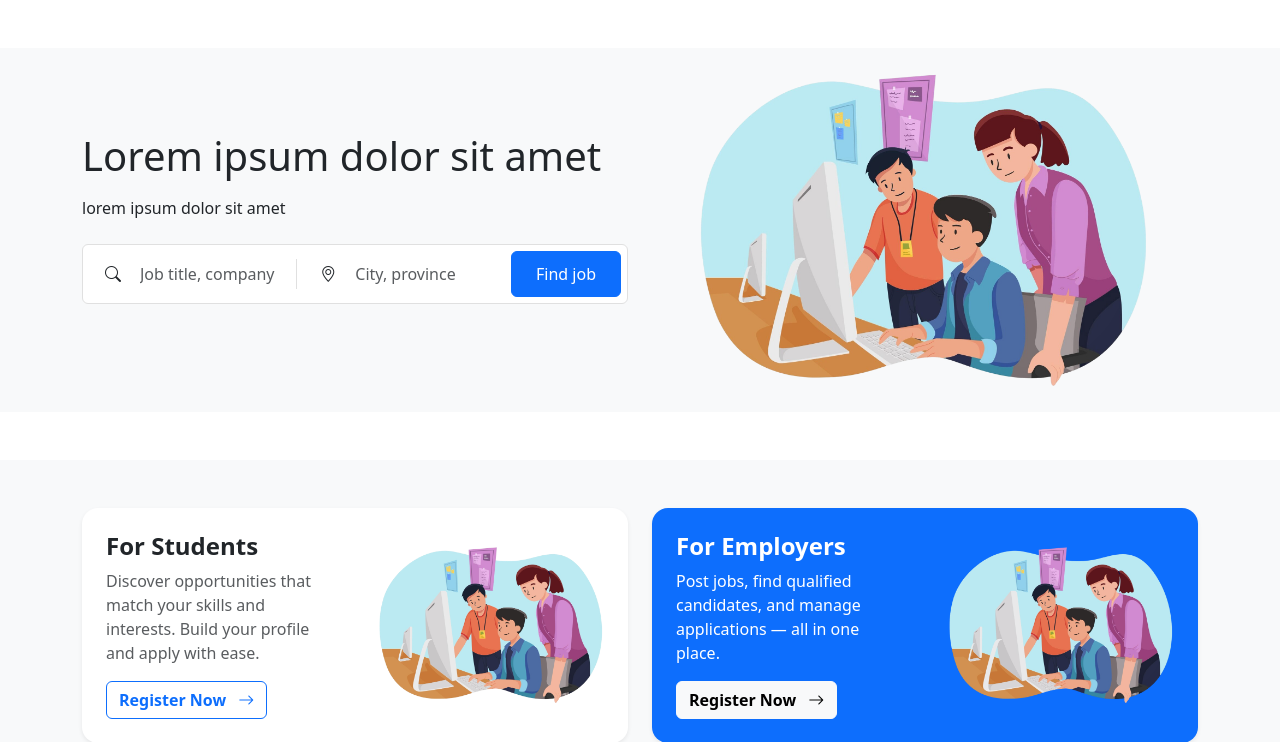
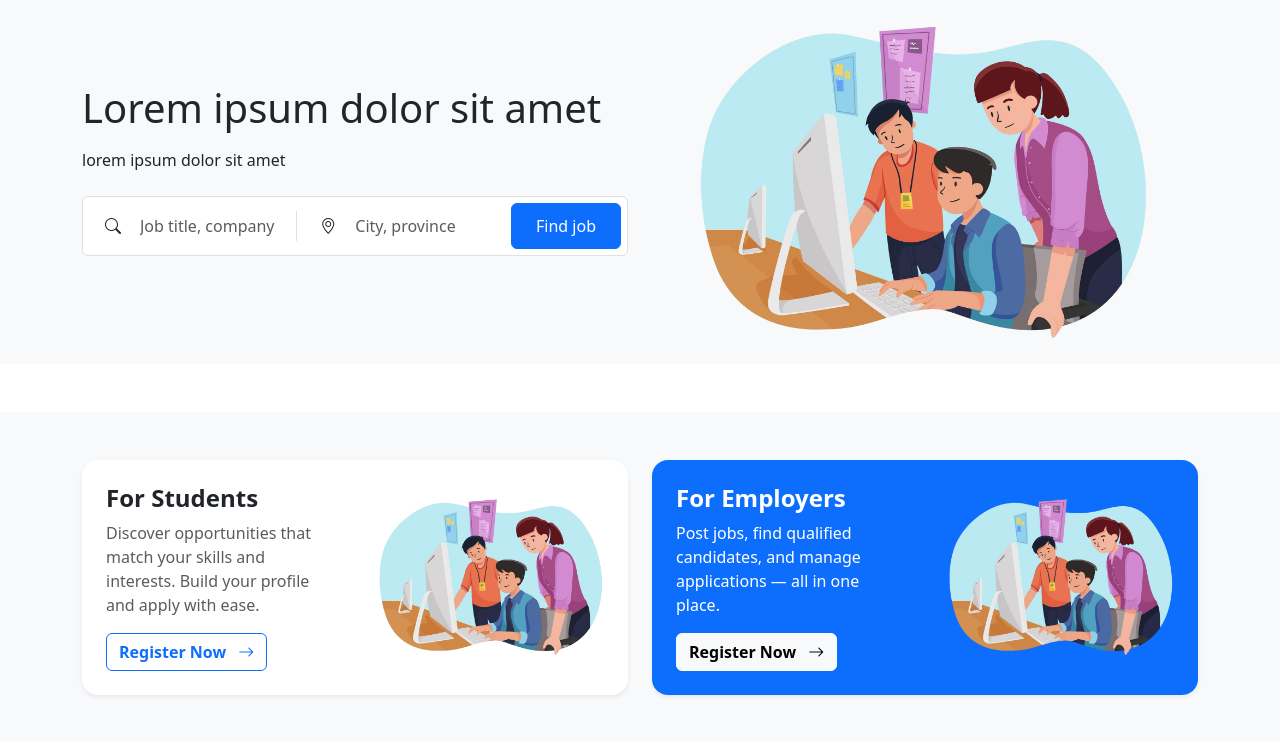
Before and after one commit to alexgalicio/jobportal, a Django app: page / in a window 1280 px wide. Shown: the part 69-811 px from the top of the page. Run offline with Django 5.2, Linux system fonts and the light colour scheme; data that the repository does not hold is empty; some libraries are stand-ins or nearby versions.

Commit message:
style: improve ui

```diff
--- a/main/templates/main/home.html
+++ b/main/templates/main/home.html
@@ -6,7 +6,7 @@
 
 {% block content %}
 <div>
-  <div class="background-section my-5">
+  <div class="background-section mb-5">
     <!-- hero -->
     <div class="container">
       <div class="row align-items-center">
```
